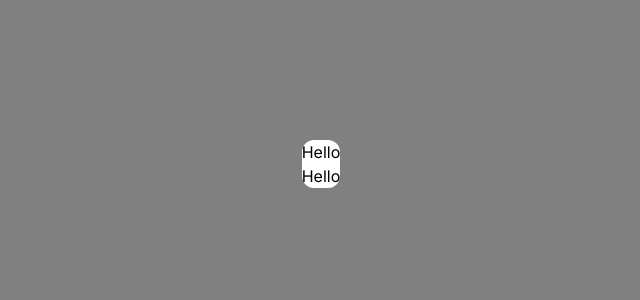
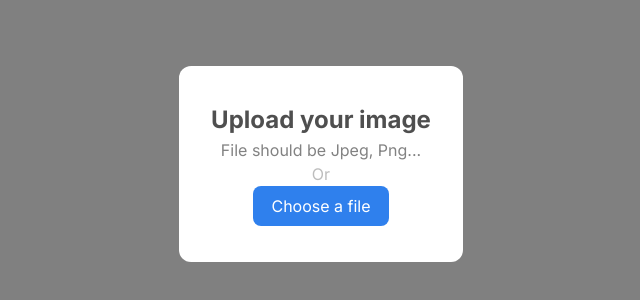
Before and after one commit to Coolbylaki/Image-Upload, a Next.js app: page / in a window 1280 px wide. Shown: the part 236-536 px from the top of the page, without its empty margins (319-959 px from the left). Built offline with nearby package versions, Linux system fonts and the light colour scheme.

Commit message:
Update: card styling

```diff
--- a/app/globals.css
+++ b/app/globals.css
@@ -1,3 +1,10 @@
+:root {
+	--blue-1: #2f80ed;
+	--gray-2: #4f4f4f;
+	--gray-3: #828282;
+	--gray-4: #bdbdbd;
+}
+
 *,
 *::before,
 *::after {
--- a/app/page.module.css
+++ b/app/page.module.css
@@ -5,4 +5,26 @@
 	flex-direction: column;
 	align-items: center;
 	max-width: 25.125rem;
+	padding: 2.25rem 2rem;
 }
+
+.title {
+	color: var(--gray-2);
+}
+
+.subtitle {
+	color: var(--gray-3);
+}
+
+.card p:nth-of-type(2) {
+	color: var(--gray-4);
+}
+
+.btn {
+	background-color: var(--blue-1);
+	border-radius: 0.5rem;
+	border: none;
+	color: white;
+	padding: 0.5rem 1.15rem;
+	cursor: pointer;
+}
--- a/app/page.tsx
+++ b/app/page.tsx
@@ -3,8 +3,12 @@ import styles from "./page.module.css";
 export default function Home() {
 	return (
 		<section className={styles.card}>
-			<span>Hello</span>
-			<span>Hello</span>
+			<h1 className={styles.title}>Upload your image</h1>
+			<p className={styles.subtitle}>File should be Jpeg, Png...</p>
+			<p>Or</p>
+			<button className={styles.btn} type="button">
+				Choose a file
+			</button>
 		</section>
 	);
 }
```
